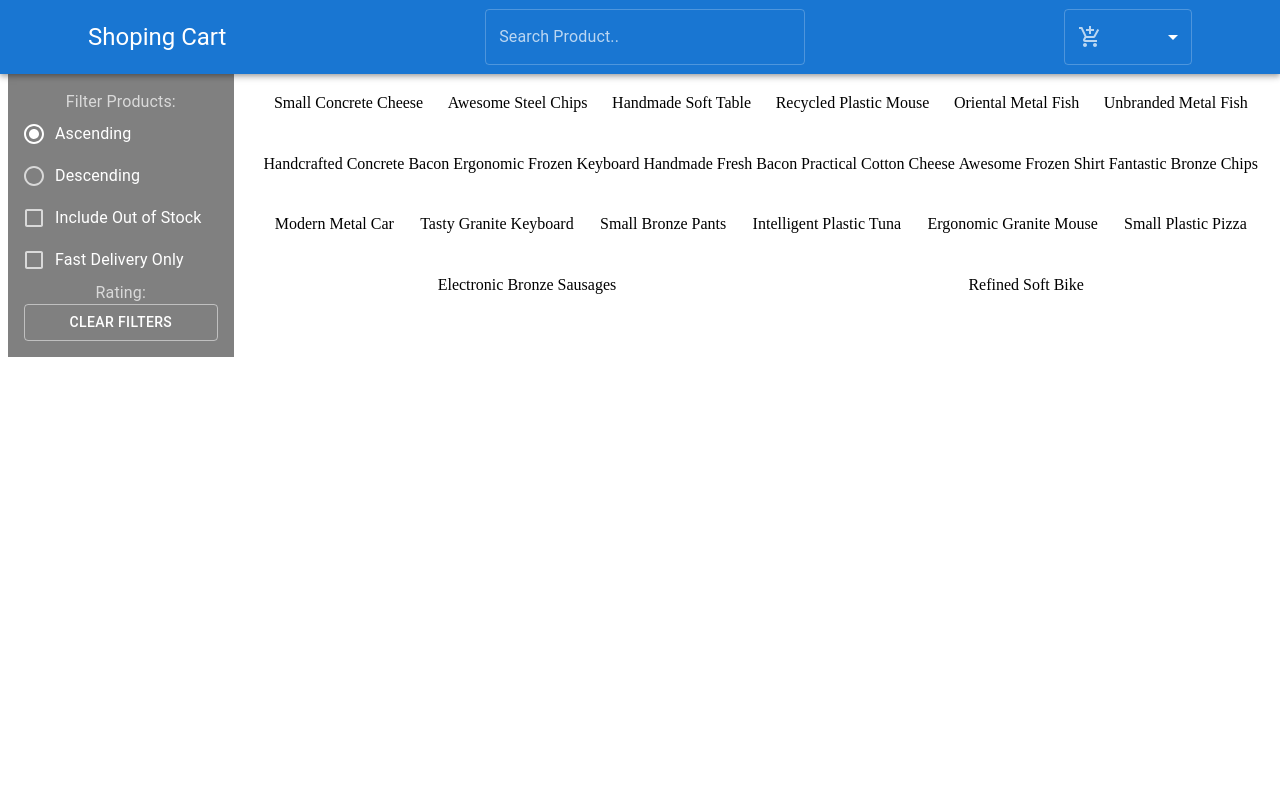
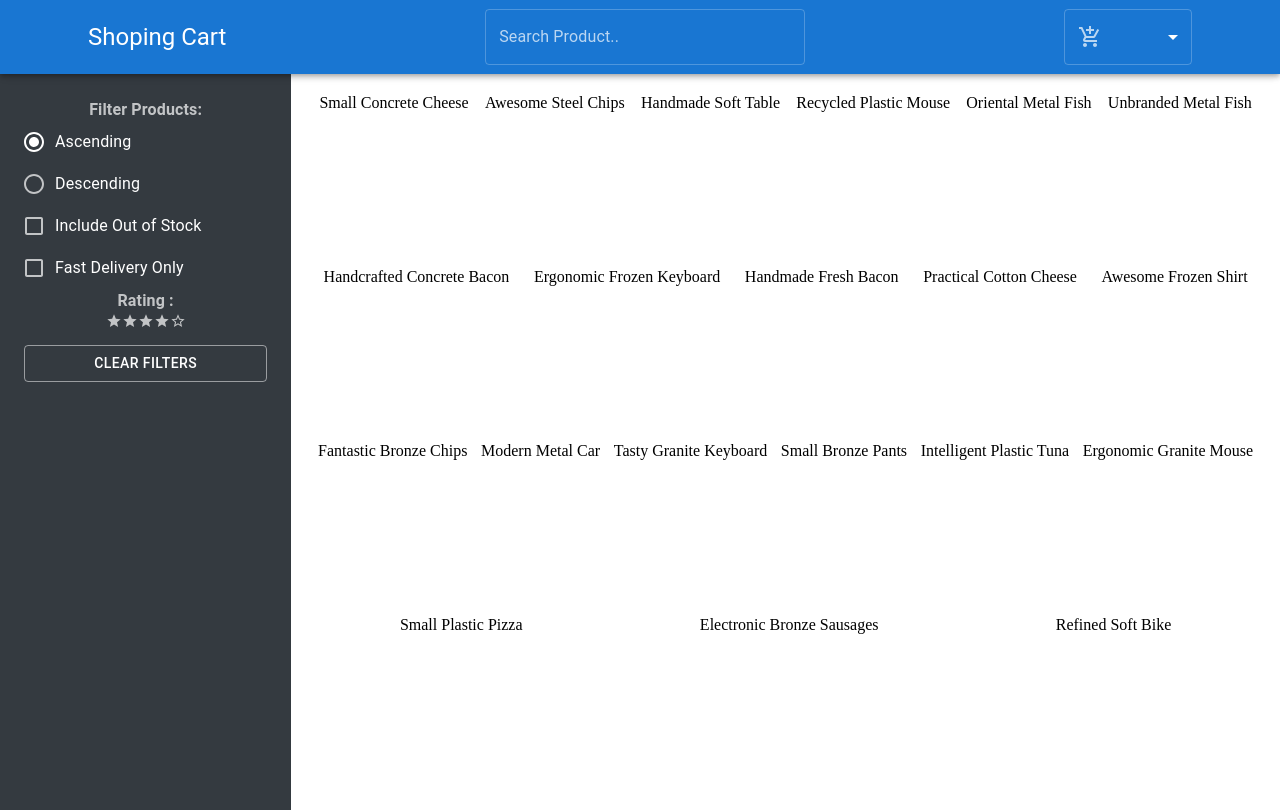
Before and after one commit to RonnyKn/react-shopping-cart, a React (Create React App) app: page / in a window 1280 px wide. Built offline with nearby package versions, Linux system fonts and the light colour scheme.

Commit message:
fix FilterProducts UI

```diff
--- a/src/components/FilterProducts.js
+++ b/src/components/FilterProducts.js
@@ -11,8 +11,12 @@ import {
   ThemeProvider,
 } from "@mui/material"
 import React from "react"
+import { useState } from "react"
+import Rating from "./Rating"
 
 const FilterProducts = () => {
+  const [rate, setRate] = useState(3)
+
   const myTheme = createTheme({
     palette: {
       mode: "dark",
@@ -25,19 +29,22 @@ const FilterProducts = () => {
   return (
     <ThemeProvider theme={myTheme}>
       <Box
-        className="filter-products"
+        className="filter"
         sx={{
           margin: "auto",
-          // height: "20%",
-          // width: "20%",
-          padding: "1rem",
-          backgroundColor: "gray",
+          padding: "1.5rem",
+          backgroundColor: "#343a40",
           color: "#fff",
-          boxSizing: "border-box",
+          display: "flex",
+          flexDirection: "column",
+          width: "20%",
+          height: "86vh",
         }}
       >
         <FormControl>
-          <FormLabel sx={{ textAlign: "center" }}>Filter Products:</FormLabel>
+          <FormLabel sx={{ textAlign: "center", fontWeight: "bold" }}>
+            Filter Products:
+          </FormLabel>
           <RadioGroup defaultValue="ascending" name="radio-buttons-group">
             <FormControlLabel
               value="ascending"
@@ -61,8 +68,25 @@ const FilterProducts = () => {
               label="Fast Delivery Only"
               id={`inline-4`}
             />
-            <FormLabel sx={{ textAlign: "center" }}>Rating:</FormLabel>
-            {/* <Rating/> */}
+            <FormLabel
+              sx={{
+                textAlign: "center",
+                fontWeight: "bold",
+                marginBottom: "10px",
+                justifyContent: "center",
+                alignItems: "center",
+              }}
+            >
+              Rating :
+              <br />
+              <Rating
+                rating={rate}
+                onClick={(i) => setRate(i)}
+                style={{
+                  cursor: "pointer",
+                }}
+              />
+            </FormLabel>
             <Button variant="outlined">Clear Filters</Button>
           </RadioGroup>
         </FormControl>
--- /dev/null
+++ b/src/components/Rating.js
@@ -0,0 +1,21 @@
+import React from "react"
+import StarIcon from "@mui/icons-material/Star"
+import StarBorderIcon from "@mui/icons-material/StarBorder"
+
+const Rating = ({ rating, onClick, style }) => {
+  return (
+    <>
+      {[...Array(5)].map((_, i) => (
+        <span key={i} onClick={() => onClick(i)} style={style}>
+          {rating >= i ? (
+            <StarIcon fontSize="20px" />
+          ) : (
+            <StarBorderIcon fontSize="20px" />
+          )}
+        </span>
+      ))}
+    </>
+  )
+}
+
+export default Rating
```
